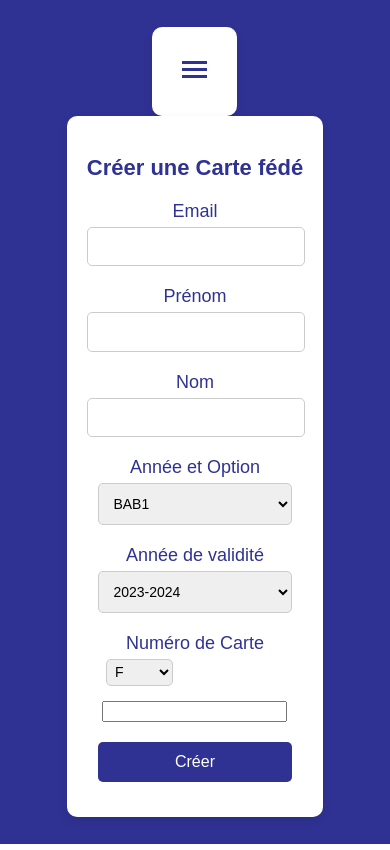
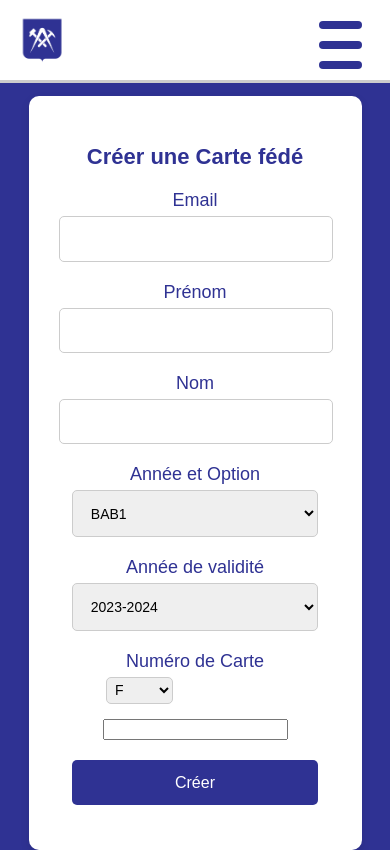
Before and after one commit to BlueTorche/Virtualisation-Carte-Fede, a Flask app: template templates/admin.html in a window 390 px wide. Run offline with Flask 3, Linux system fonts and the light colour scheme; the template is opened without the code that fills it: values that come from a table or form of the project are taken from there, others are empty; parts of the project's set-up code (start-up, migrations or seed data) failed here and were passed over.

Commit message:
Make a responsive navbar

```diff
--- a/static/style.css
+++ b/static/style.css
@@ -9,8 +9,8 @@
 
 /* Center the content vertically and horizontally */
 body, html {
-  display: flex;
-  height: 100%;
+  /*display: flex;
+  height: 100%;*/
   flex-direction: column;
   justify-content: center;
   align-items: center;
@@ -19,13 +19,31 @@
 /* Style for the QR code container */
 .container {
   background-color: #ffffff; /* White box background */
+  width: 500px;
+  max-width: 70%;
   color:#2f3293;
   border-radius: 10px;
-  padding: 20px;
+  padding: 30px;
   box-shadow: 0px 4px 10px rgba(0, 0, 0, 0.1); /* Box shadow for depth */
   text-align: center;
   /* max-width: 400px; /* Limit width for readability */
   margin: 0 auto; /* Center horizontally */
+}
+
+.table-container {
+  background-color: #ffffff; /* White box background */
+  width: 500px;
+  color:#2f3293;
+  border-radius: 10px;
+  padding: 30px;
+  box-shadow: 0px 4px 10px rgba(0, 0, 0, 0.1); /* Box shadow for depth */
+  text-align: center;
+  /* max-width: 400px; /* Limit width for readability */
+  margin: 0 auto; /* Center horizontally */
+}
+
+.height-space{
+  height:6rem;
 }
 
 h2 {
--- a/templates/gestion.html
+++ b/templates/gestion.html
@@ -21,7 +21,8 @@
         {{ form.submit }}
     </form>
   </div>
-    <div class="container">
+<div class="height-space"></div>
+    <div class="table-container">
     <table>
     <tbody>
         <thead>
--- a/templates/home.html
+++ b/templates/home.html
@@ -13,7 +13,7 @@
 
     <h1>QR Code:</h1>
     <a href="{{link}}">
-        <img src="{{ qrcode(link, error_correction='H', fill_color='2f3293', icon_img=url_for('static', filename='img/logo-fede.PNG', _external=True)) }}">
+        <img src="{{ qrcode(link, error_correction='H', fill_color='2f3293', icon_img=url_for('static', filename='img/logo-fede.PNG', _external=True)) }}" style="width:100%">
     </a>
     <h3>Numéro de Carte: {{carte.carte_number}}</h3>
     <h3>Année : {{carte.carte_validity_year}}</h3>
--- a/templates/navbar.html
+++ b/templates/navbar.html
@@ -1,98 +1,187 @@
 <!-- Your common head content here -->
 <!-- Your common head content here -->
 <style>
-  .navbar {
-    display: none; /* Initially hide the navbar */
-    text-align: center; /* Center the content */
+
+:root {
+    --main-color: #fff;
+    --derive-main-color: #ccc;
+    --text-color : #2f3293;
+    --text-hover-color : #0f1273;
 }
 
-  .navbar.active {
-    display: block; /* Show the navbar when active class is applied */
+.navbar {
+    position: fixed;
+    width: 100%;
+    z-index: 9;
+
+    display: flex;
+    justify-content: space-between;
+    align-items: center;
+    background-color: var(--main-color);
+    color: #eee;
+
+    border-bottom: 3px solid var(--derive-main-color);
+
+    padding-left: 1vw;
+    padding-right: 5vw;
 }
 
-  .hamburger-button {
-    display: inline-block;
-    width: 380px; /* Set the button width */
-    background-color: white; /* Set the background color */
-    padding: 10px; /* Add padding for better spacing */
+.navbar-brand {
+    height: 3rem;
+    margin: .5rem;
+    padding: .5rem;
+}
+.navbar-brand:hover {
+    background-color : var(--derive-main-color);
+    border-radius: 0.5em;
 }
 
-  .hamburger-icon {
-    display: inline-block;
-    cursor: pointer;
-    padding: 10px;
-  }
-  .hamburger-icon:hover {
-    background: #cccccc;
+.navbar-links ul {
+    margin-left: 0;
+    margin-right: 5vw;
+    padding-left: 5vw;
+    display: flex;
 }
 
-  /* Style the hamburger icon */
-  .hamburger-icon .bar {
-    width: 25px;
-    height: 3px;
-    background-color: #2f3293; /* Set the bar color */
-    margin: 4px 0;
-    transition: 0.4s;
+.navbar-links li{
+    list-style: none;
 }
 
-  /* Rotate the top and bottom bar to form an 'X' when active */
-  .navbar.active .hamburger-icon .bar:nth-child(1) {
-    transform: rotate(-45deg) translate(-5px, 6px);
+.navbar-links li a {
+    text-decoration: none;
+    color: var(--text-color);
+    padding: 1rem;
+    display: block;
+    font-size: large;
 }
 
-  .navbar.active .hamburger-icon .bar:nth-child(2) {
-    opacity: 0;
+.navbar-links li:hover{
+    background-color: var(--derive-main-color);
+    border-radius: 0.5em;
 }
 
-  .navbar.active .hamburger-icon .bar:nth-child(3) {
-    transform: rotate(45deg) translate(-5px, -6px);
+.navbar-camenbert{
+    position:absolute;
+    top: 1rem;
+    left: 80vw;
+    display: none;
+    flex-direction: column;
+    justify-content: space-between;
+    width: 3rem;
+    height: 3rem;
+    padding: .3rem;
+    align-items: center;
 }
 
-  /* Adjust the height of the navbar buttons */
-  .navbar.active input {
-    height: 30px; /* Set the desired button height */
+.navbar-camenbert:hover{
+    background-color: var(--derive-main-color);
+    border-radius: 0.5em;
 }
+
+.navbar-camenbert .bar {
+    height: .5rem;
+    width: 90%;
+    background-color: var(--text-color);
+    border-radius: 10px;
+}
+
+
+@media (max-width: 825px) {
+    .navbar-camenbert {
+        display: flex;
+    }
+
+    .navbar-links {
+        display: none;
+        width: 100%;
+    }
+
+    .navbar-links ul {
+        flex-direction: column;
+        width: 100%;
+    }
+
+    .navbar {
+        flex-direction: column;
+        align-items: flex-start;
+    }
+
+    .navbar-links.active {
+        display: flex;
+    }
+}
+
 </style>
 
+
+<nav class="navbar">
+    <div class="navbar-brand ">
+        <a href="{{ url_for('home') }}"><img src="{{ url_for('static', filename='img/logo-fede.PNG', _external=True) }}" style="height:100%;"></a>
+    </div>
+    <a href="#" class="navbar-camenbert">
+        <span class="bar"></span>
+        <span class="bar"></span>
+        <span class="bar"></span>
+    </a>
+    <div class="navbar-links">
+        <ul>
+            <li><a href ="{{ url_for('logout') }}">Déconnexion</a></li>
+    {% if current_user and current_user ['role'] == 1 %}
+            <li><a href ="{{ url_for('admin') }}">Créer une carte</a></li>
+            <li><a href ="{{ url_for('view') }}">Voir les Cartes</a></li>
+            <li><a href ="{{ url_for('gestion') }}">Gérers les Admins</a></li>
+      {% endif %}
+    {% if current_user and current_user ['role'] == 2 %}
+            <li><a href ="{{ url_for('home') }}">QR Code</a></li>
+      {% endif %}
+            <li><a href ="{{ url_for('changecredentials') }}">Changer les Identifiants</a></li>
+        </ul>
+    </div>
+</nav>
+
 <script>
-  function toggleNavbar() {
-    var navbar = document.querySelector('.navbar');
-    navbar.classList.toggle('active');
-  }
+    const toggleButton = document.getElementsByClassName("navbar-camenbert")[0]
+    const navbarLinks  = document.getElementsByClassName("navbar-links")[0]
+
+    toggleButton.addEventListener('click', () =>{
+        navbarLinks.classList.toggle('active')
+    })
 </script>
 
-<!-- navbar.html -->
-<div class="container" style="">
-  <div class="hamburger-icon" onclick="toggleNavbar()">
+<!-- navbar.html
+<div class="navbar" style="">
+  <div class="navbar-camenbert" onclick="toggleNavbar()">
     <div class="bar"></div>
     <div class="bar"></div>
     <div class="bar"></div>
   </div>
-  <div class="navbar">
-    <form action="{{ url_for('logout') }}" method="GET">
+  <div class="navbar-links">
+    <li><form action="{{ url_for('logout') }}" method="GET">
       <input type="submit" value="Logout">
-    </form>
+    </form></li>
     {% if current_user and current_user ['role'] == 1 %}
       {% if current_page != 'admin' %}
-        <form action="{{ url_for('admin') }}" method="GET">
+        <li><form action="{{ url_for('admin') }}" method="GET">
           <input type="submit" value="Create Card">
-        </form>
+        </form></li>
       {% endif %}
       {% if current_page != 'view' %}
-      <form action="{{ url_for('view') }}" method="GET">
+      <li><form action="{{ url_for('view') }}" method="GET">
         <input type="submit" value="View">
-      </form>
+      </form></li>
       {% endif %}
       {% if current_page != 'gestion' %}
-      <form action="{{ url_for('gestion') }}" method="GET">
+      <li><form action="{{ url_for('gestion') }}" method="GET">
         <input type="submit" value="Gestion">
-      </form>
+      </form></li>
       {% endif %}
     {% endif %}
     {% if current_page != 'changecredentials' %}
-      <form action="{{ url_for('changecredentials') }}" method="GET">
+      <li><form action="{{ url_for('changecredentials') }}" method="GET">
         <input type="submit" value="Change Credentials">
-      </form>
+      </form></li>
     {% endif %}
   </div>
 </div>
+-->
+<div class="height-space"></div>
--- a/templates/view.html
+++ b/templates/view.html
@@ -6,7 +6,7 @@
 </head>
 <body>
     {% include 'navbar.html' %}
-    <div class="container">
+    <div class="table-container">
     <table>
         <thead>
             <tr>
```
Also changed, not shown: templates/login.html (+9 -0 lines), templates/scan.html (+9 -0 lines). Lines whose indentation alone changed are shown as unchanged.
